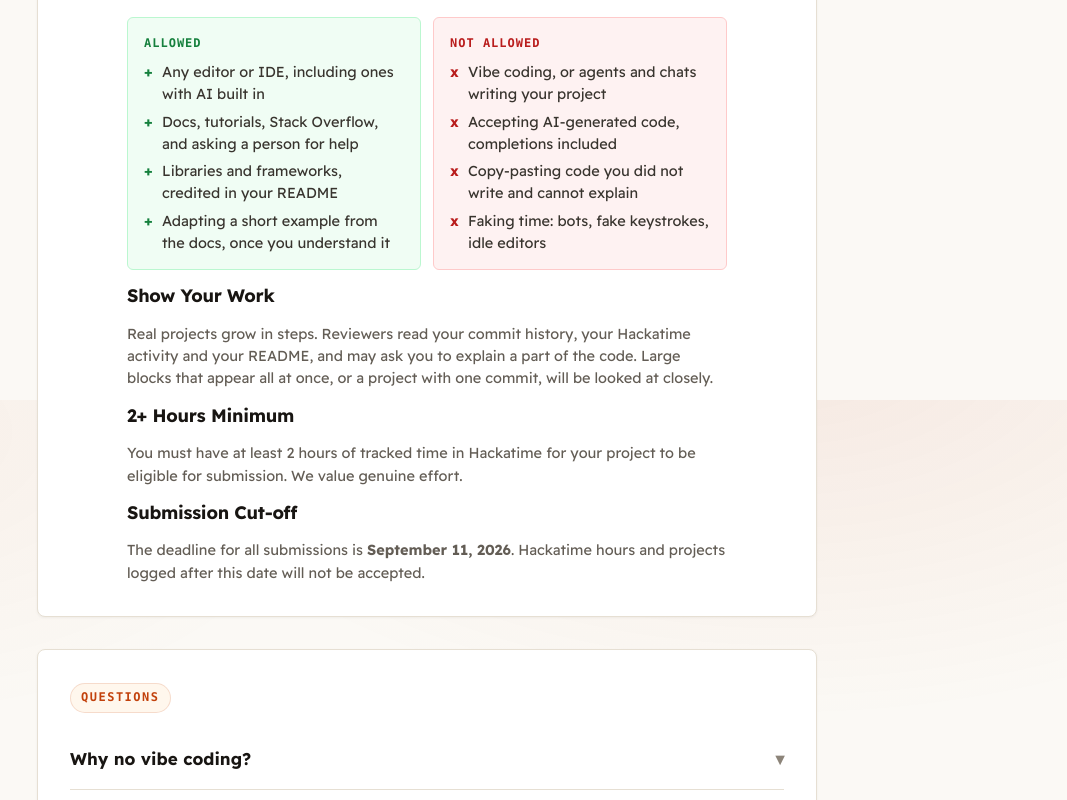
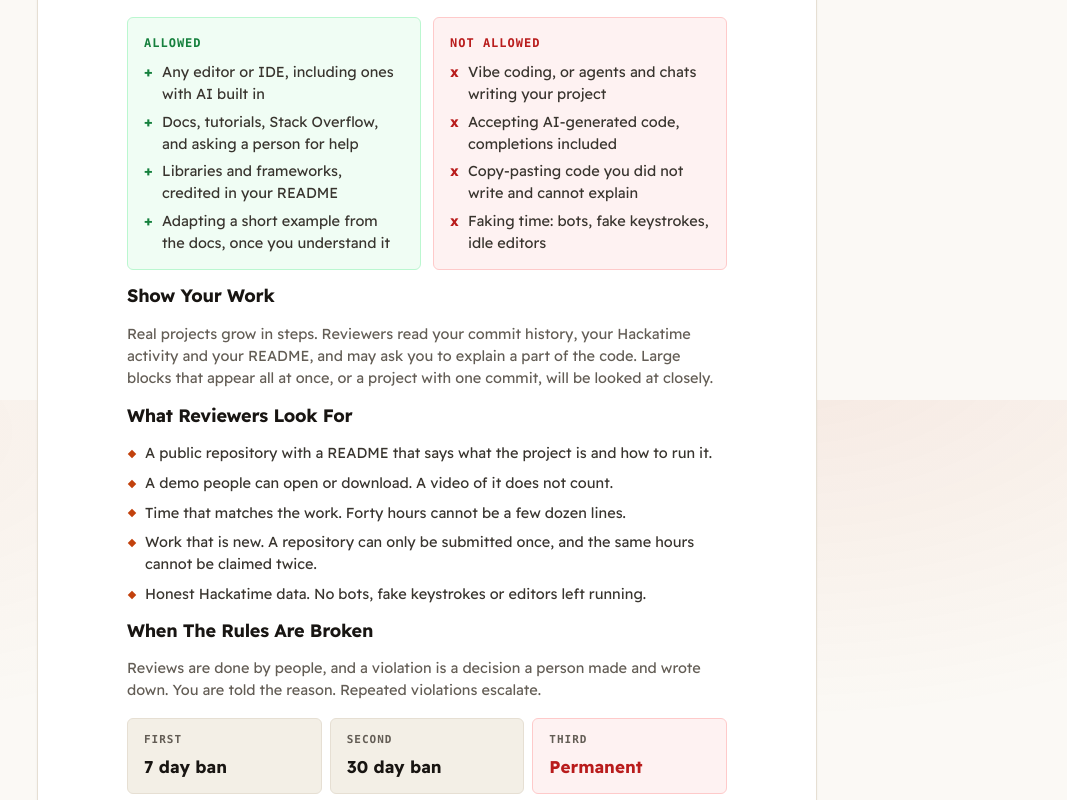
Before and after one commit to cyberworrier8088/Old-Vibe, a Next.js app in the folder old-vibe/: page / in a window 1280 px wide. Shown: the part 2000-2800 px from the top of the page, without its empty margins (213-1280 px from the left). Built offline with nearby package versions, Linux system fonts and the light colour scheme.

Commit message:
docs: add fair play rules, consequences, appeals and what reviewers check to the site and README

```diff
--- a/old-vibe/app/(site)/page.module.css
+++ b/old-vibe/app/(site)/page.module.css
@@ -326,3 +326,81 @@
     grid-template-columns: 1fr;
   }
 }
+
+.checkList {
+  display: flex;
+  flex-direction: column;
+  gap: 8px;
+  font-size: 14.5px;
+  line-height: 1.5;
+  color: var(--soft);
+}
+
+.checkList li {
+  position: relative;
+  padding-left: 18px;
+}
+
+.checkList li::before {
+  content: "";
+  position: absolute;
+  top: 0.6em;
+  left: 2px;
+  width: 6px;
+  height: 6px;
+  background: var(--orchid);
+  transform: rotate(45deg);
+}
+
+.ladder {
+  display: grid;
+  grid-template-columns: repeat(3, 1fr);
+  gap: var(--s2);
+  counter-reset: step;
+}
+
+.ladderStep {
+  display: flex;
+  flex-direction: column;
+  gap: 4px;
+  padding: var(--s3) var(--s4);
+  background: var(--raised);
+  border: 1px solid var(--rule);
+  border-radius: var(--wobble-sm);
+  transition: transform 0.2s ease;
+}
+
+.ladderStep:hover {
+  transform: translateY(-3px);
+}
+
+.ladderFinal {
+  background: var(--bad-bg);
+  border-color: var(--bad-border);
+}
+
+.ladderNum {
+  font-family: var(--data);
+  font-size: 11px;
+  font-weight: 700;
+  letter-spacing: 1px;
+  text-transform: uppercase;
+  color: var(--lilac);
+}
+
+.ladderWhat {
+  font-family: var(--display);
+  font-size: 17px;
+  font-weight: 700;
+  color: var(--cream);
+}
+
+.ladderFinal .ladderWhat {
+  color: var(--bad);
+}
+
+@media (max-width: 700px) {
+  .ladder {
+    grid-template-columns: 1fr;
+  }
+}
--- a/old-vibe/app/(site)/page.tsx
+++ b/old-vibe/app/(site)/page.tsx
@@ -112,6 +112,42 @@ export default function HomePage() {
             that appear all at once, or a project with one commit, will be looked at closely.
           </p>
 
+          <h2 className={styles.dealTitle}>What Reviewers Look For</h2>
+          <ul className={styles.checkList}>
+            <li>A public repository with a README that says what the project is and how to run it.</li>
+            <li>A demo people can open or download. A video of it does not count.</li>
+            <li>Time that matches the work. Forty hours cannot be a few dozen lines.</li>
+            <li>Work that is new. A repository can only be submitted once, and the same hours cannot be claimed twice.</li>
+            <li>Honest Hackatime data. No bots, fake keystrokes or editors left running.</li>
+          </ul>
+
+          <h2 className={styles.dealTitle}>When The Rules Are Broken</h2>
+          <p className={styles.dealBody}>
+            Reviews are done by people, and a violation is a decision a person made and wrote
+            down. You are told the reason. Repeated violations escalate.
+          </p>
+          <ol className={styles.ladder}>
+            <li className={styles.ladderStep}>
+              <span className={styles.ladderNum}>First</span>
+              <span className={styles.ladderWhat}>7 day ban</span>
+            </li>
+            <li className={styles.ladderStep}>
+              <span className={styles.ladderNum}>Second</span>
+              <span className={styles.ladderWhat}>30 day ban</span>
+            </li>
+            <li className={`${styles.ladderStep} ${styles.ladderFinal}`}>
+              <span className={styles.ladderNum}>Third</span>
+              <span className={styles.ladderWhat}>Permanent</span>
+            </li>
+          </ol>
+          <p className={styles.dealBody}>
+            Fraud skips the ladder: fake time, bots, stolen work or lying about what you built is
+            a permanent ban straight away. While banned you cannot submit projects or place
+            orders, but you can still sign in and read why. If you think it was a mistake, message
+            the organizers on Hack Club Slack and a reviewer will look again. Hack Club also bans
+            Hackatime accounts that fake their time.
+          </p>
+
           <h2 className={styles.dealTitle}>2+ Hours Minimum</h2>
           <p className={styles.dealBody}>
             You must have at least 2 hours of tracked time in Hackatime for your project to be eligible for submission. We value genuine effort.
--- a/old-vibe/components/site/Faq.tsx
+++ b/old-vibe/components/site/Faq.tsx
@@ -29,6 +29,21 @@ const FAQ: Entry[] = [
     question: "Can I use Cursor, Copilot or another AI IDE?",
     answer:
       "You can open it, it is just an editor. You cannot let it write your project: chat, agent mode and accepted suggestions all count as AI-written code. If you are not sure, turn the AI features off while you work on your submission.",
+  },
+  {
+    question: "What happens if I break the rules?",
+    answer:
+      "A reviewer records the violation with a reason you can read. The first is a 7 day ban, the second 30 days, the third is permanent. Fraud such as fake time, bots or stolen work is a permanent ban straight away. While banned you cannot submit or order, but you can still sign in.",
+  },
+  {
+    question: "Can I appeal a ban?",
+    answer:
+      "Yes. Message the organizers on Hack Club Slack and explain what happened. A reviewer will look again, and if the ban was a mistake it is lifted and does not count against you.",
+  },
+  {
+    question: "Can I submit the same repository twice?",
+    answer:
+      "No. Each repository can be submitted once, and the same Hackatime hours cannot be claimed for two projects. If you improved an old project, resend the original submission instead.",
   },
   {
     question: "Is copy-paste allowed?",
```
Also changed, not shown: 1 other file (tests, documents, lock files or other folders).
